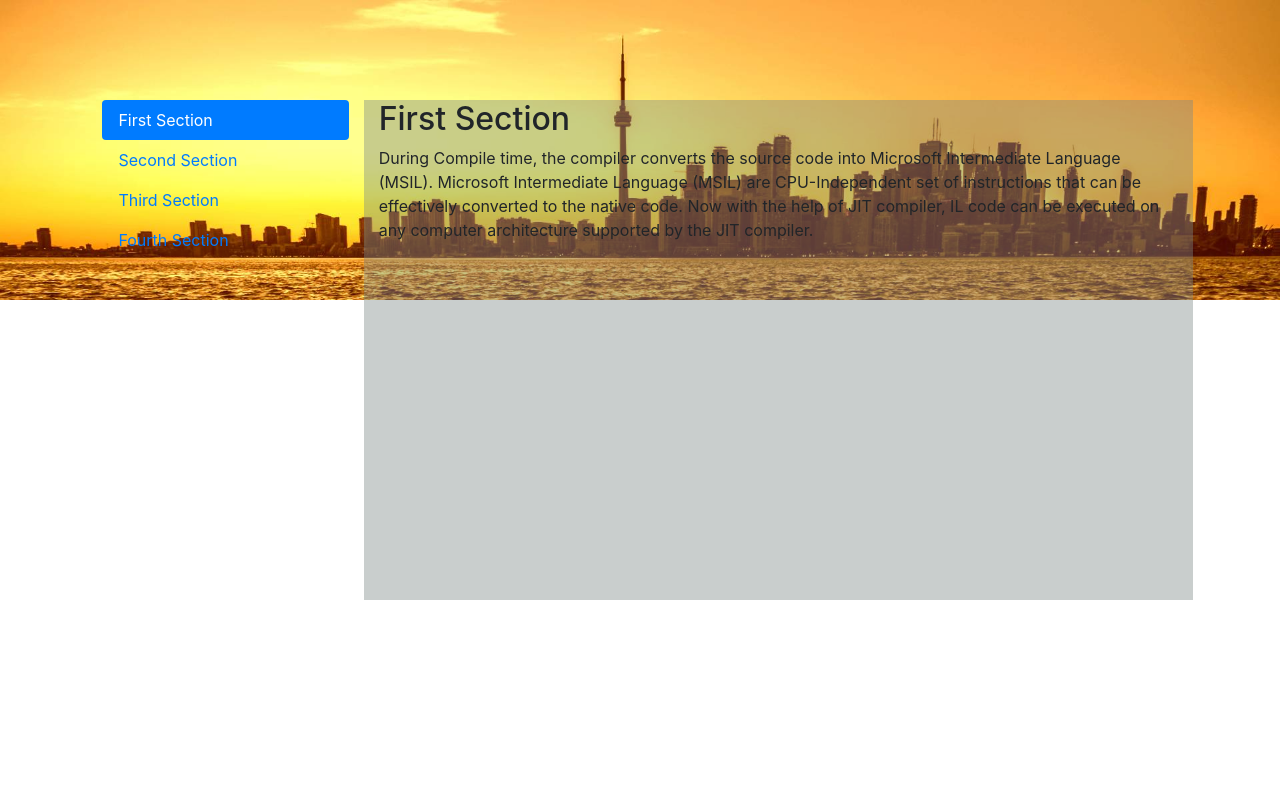
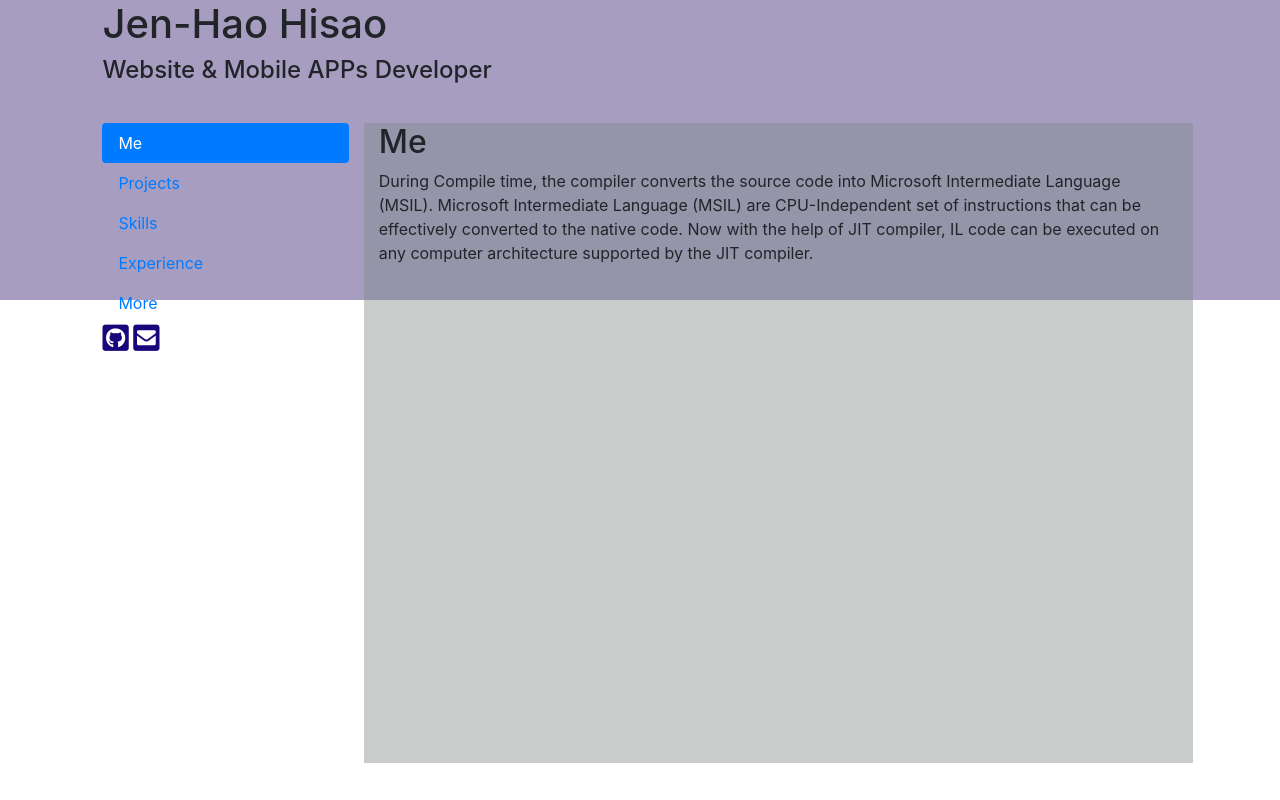
Before and after one commit to Jenhaohsiao/JenHaoWeb2019, a plain HTML site: page index.html in a window 1280 px wide. Drawn offline with nearby package versions, Linux system fonts and the light colour scheme.

Commit message:
Added title

```diff
--- a/SRC/CSS/myStyle.css
+++ b/SRC/CSS/myStyle.css
@@ -4,24 +4,26 @@
      margin: 0 8%;
  }
 
- #hero-section {
+ #background-img {
      height: 300px;
-     background-color: #ffa43c;
-     background-image: url("../images/heroSection.jpg");
+     background-color: #a79dc1;
+     /* background-image: url("../images/heroSection.jpg"); */
      background-repeat: no-repeat;
      background-size: cover;
 
  }
 
+
+
  #content-main-container {
 
-     padding: 100px 0 0 0;
+     padding: 30px 0 0 0;
  }
 
  .side-bar-container {}
 
  .content-container {
-     height: 500px;
+     height: 80vh;
      background-color: rgba(124, 136, 133, 0.411);
      overflow: auto;
      scroll-behavior: smooth;
@@ -54,6 +56,10 @@
 
  /* Right Side Content Parts */
 
+ #hero-section {
+     height: 100vh;
+ }
+
  #projects-section {
      height: 100vh;
  }
@@ -70,8 +76,10 @@
      height: 100vh;
  }
 
- #contact-section {
-     height: 100vh;
+ #contact-section i {
+     color: #17077b;
+     font-size: 30px;
  }
 
+
  /* Right Side Content Parts -- end*/
--- a/index.html
+++ b/index.html
@@ -10,26 +10,51 @@
     <link rel="stylesheet" href="https://maxcdn.bootstrapcdn.com/bootstrap/4.0.0/css/bootstrap.min.css"
         integrity="sha384-Gn5384xqQ1aoWXA+058RXPxPg6fy4IWvTNh0E263XmFcJlSAwiGgFAW/dAiS6JXm" crossorigin="anonymous">
     <link rel="stylesheet" type="text/css" href="SRC/CSS/myStyle.css">
+    <link rel="stylesheet" href="https://use.fontawesome.com/releases/v5.8.1/css/all.css"
+        integrity="sha384-50oBUHEmvpQ+1lW4y57PTFmhCaXp0ML5d60M1M7uH2+nqUivzIebhndOJK28anvf" crossorigin="anonymous">
     <script src="SRC/JS/webJs.js"></script>
+
+
 
 </head>
 
 <body>
 
-    <div id="hero-section">
+    <div id="background-img">
         <div class="main-container">
+            <div>
+                <H1>Jen-Hao Hisao</H1>
+                <h4>Website & Mobile APPs Developer</h4>
+            </div>
             <div class="row" id="content-main-container">
-                <div class="col-sm-3" id="spy">
+                <div class="d-none d-sm-block col-sm-3" id="spy">
                     <ul class="nav nav-pills flex-column">
-                        <li class="nav-item"><a class="nav-link active" href="#projects-section">First Section</a></li>
-                        <li class="nav-item"><a class="nav-link" href="#skills-section">Second Section</a></li>
-                        <li class="nav-item"><a class="nav-link" href="#experience-section">Third Section</a></li>
-                        <li class="nav-item"><a class="nav-link" href="#more-section">Fourth Section</a></li>
+                        <li class="nav-item"><a class="nav-link active" href="#hero-section">Me</a></li>
+                        <li class="nav-item"><a class="nav-link " href="#projects-section">Projects</a></li>
+                        <li class="nav-item"><a class="nav-link" href="#skills-section">Skills</a></li>
+                        <li class="nav-item"><a class="nav-link" href="#experience-section">Experience</a></li>
+                        <li class="nav-item"><a class="nav-link" href="#more-section">More</a></li>
                     </ul>
+                    <div id="contact-section">
+                        <i class="fab fa-github-square"></i>
+                        <i class="fas fa-envelope-square"></i>
+                    </div>
+
                 </div>
                 <div class="col-sm-9 content-container" id="contect-section" data-spy="scroll" data-target="#spy">
+                    <div id="hero-section">
+                        <h2>Me</h2>
+                        <p>
+                            During Compile time, the compiler converts the source code into Microsoft Intermediate
+                            Language (MSIL). Microsoft Intermediate Language (MSIL) are CPU-Independent set of
+                            instructions that can be effectively converted to the native code. Now with the help of JIT
+                            compiler, IL code can be executed on any computer architecture supported by the JIT
+                            compiler.
+                        </p>
+                    </div>
+
                     <div id="projects-section">
-                        <h2>First Section</h2>
+                        <h2>Projects</h2>
                         <p>
                             During Compile time, the compiler converts the source code into Microsoft Intermediate
                             Language (MSIL). Microsoft Intermediate Language (MSIL) are CPU-Independent set of
@@ -39,7 +64,7 @@
                         </p>
                     </div>
                     <div id="skills-section">
-                        <h2>Second Section</h2>
+                        <h2>Skills</h2>
                         <p>
                             During Compile time, the compiler converts the source code into Microsoft Intermediate
                             Language (MSIL). Microsoft Intermediate Language (MSIL) are CPU-Independent set of
@@ -49,7 +74,7 @@
                         </p>
                     </div>
                     <div id="experience-section">
-                        <h2>Third Section</h2>
+                        <h2>Experience</h2>
                         <p>
                             During Compile time, the compiler converts the source code into Microsoft Intermediate
                             Language (MSIL). Microsoft Intermediate Language (MSIL) are CPU-Independent set of
@@ -59,7 +84,7 @@
                         </p>
                     </div>
                     <div id="more-section">
-                        <h2>Fourth Section</h2>
+                        <h2>More</h2>
                         <p>
                             During Compile time, the compiler converts the source code into Microsoft Intermediate
                             Language (MSIL). Microsoft Intermediate Language (MSIL) are CPU-Independent set of
@@ -67,27 +92,7 @@
                             compiler, IL code can be executed on any computer architecture supported by the JIT
                             compiler.
                         </p>
-                        <p>
-                            During Compile time, the compiler converts the source code into Microsoft Intermediate
-                            Language (MSIL). Microsoft Intermediate Language (MSIL) are CPU-Independent set of
-                            instructions that can be effectively converted to the native code. Now with the help of JIT
-                            compiler, IL code can be executed on any computer architecture supported by the JIT
-                            compiler.
-                        </p>
-                        <p>
-                            During Compile time, the compiler converts the source code into Microsoft Intermediate
-                            Language (MSIL). Microsoft Intermediate Language (MSIL) are CPU-Independent set of
-                            instructions that can be effectively converted to the native code. Now with the help of JIT
-                            compiler, IL code can be executed on any computer architecture supported by the JIT
-                            compiler.
-                        </p>
-                        <p>
-                            During Compile time, the compiler converts the source code into Microsoft Intermediate
-                            Language (MSIL). Microsoft Intermediate Language (MSIL) are CPU-Independent set of
-                            instructions that can be effectively converted to the native code. Now with the help of JIT
-                            compiler, IL code can be executed on any computer architecture supported by the JIT
-                            compiler.
-                        </p>
+
                     </div>
                 </div>
             </div>
```
